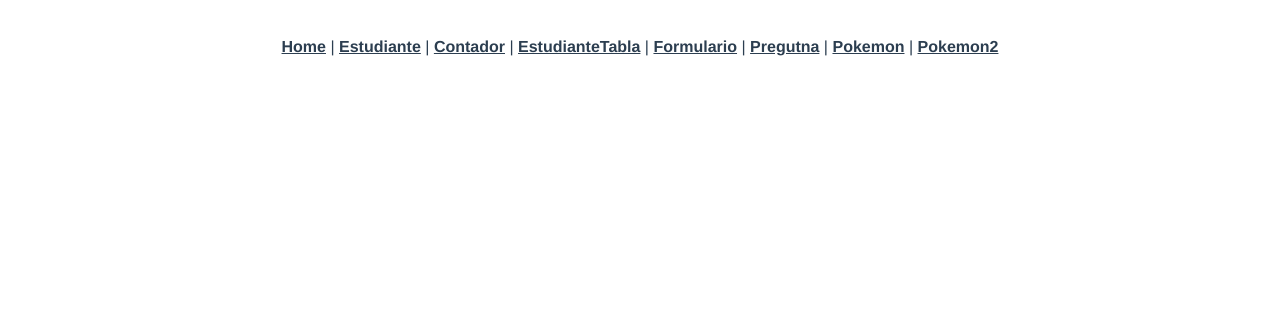
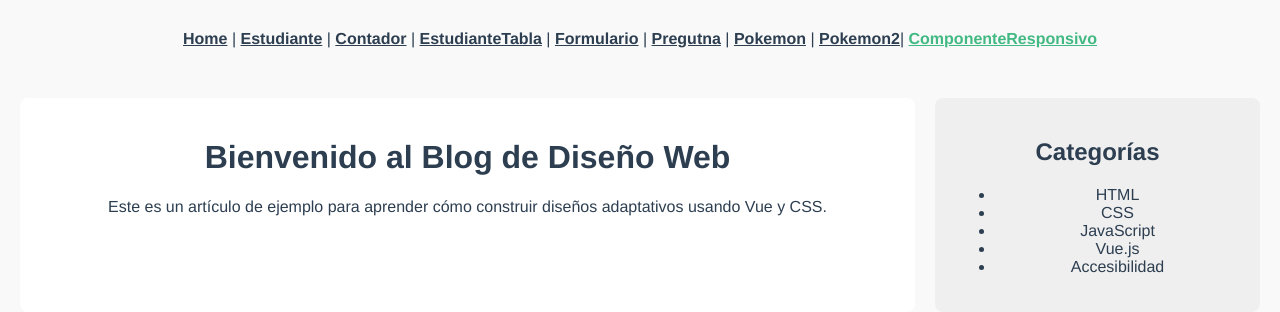
Before and after one commit to red91shadow/pw_u2_p8_router_jl, a Vue app: page /responsivoView in a window 1280 px wide. Shown: the top 312 px of the page. Built offline with nearby package versions, Linux system fonts and the light colour scheme.

Commit message:
Taller 27

```diff
--- /dev/null
+++ b/src/components/ComponenteResponsivo.vue
@@ -0,0 +1,69 @@
+<template>
+  <div class="layout">
+    <main class="contenido">
+      <h1>{{ titulo }}</h1>
+      <p>{{ articulo }}</p>
+    </main>
+
+    <aside class="sidebar">
+      <h2>Categorías</h2>
+      <ul>
+        <li v-for="categoria in categorias" :key="categoria">{{ categoria }}</li>
+      </ul>
+    </aside>
+  </div>
+</template>
+
+<script>
+export default {
+  name: "App",
+  data() {
+    return {
+      titulo: "Bienvenido al Blog de Diseño Web",
+      articulo:
+        "Este es un artículo de ejemplo para aprender cómo construir diseños adaptativos usando Vue y CSS.",
+      categorias: ["HTML", "CSS", "JavaScript", "Vue.js", "Accesibilidad"]
+    };
+  }
+};
+</script>
+
+<style>
+body {
+  margin: 0;
+  font-family: sans-serif;
+  background-color: #f9f9f9;
+}
+
+.layout {
+  display: flex;
+  flex-direction: row;
+  gap: 20px;
+  padding: 20px;
+}
+
+.contenido {
+  flex: 3;
+  background: white;
+  padding: 20px;
+  border-radius: 8px;
+}
+
+.sidebar {
+  flex: 1;
+  background: #efefef;
+  padding: 20px;
+  border-radius: 8px;
+   text-align: center;
+}
+
+/* Responsive */
+@media screen and (max-width: 768px) {
+  .layout {
+    flex-direction: column;
+  }
+  li{
+    width: 90%;
+  }
+}
+</style>
--- a/src/components/NavBar.vue
+++ b/src/components/NavBar.vue
@@ -8,7 +8,8 @@
       <router-link to="/formulario">Formulario</router-link> |
       <router-link to="/pregunta">Pregutna</router-link> |
       <router-link to="/banana">Pokemon</router-link> |
-      <router-link to="/pokemon2">Pokemon2</router-link>
+      <router-link to="/pokemon2">Pokemon2</router-link>|
+      <router-link to="/responsivoView">ComponenteResponsivo</router-link>
     </nav>
   </div>
 </template>
--- a/src/router/index.js
+++ b/src/router/index.js
@@ -93,6 +93,17 @@
     component: () =>
       import(/* webpackChunkName: "about" */ "../views/PreguntaView.vue"),
   },
+
+  {
+    path: "/responsivoView",
+    name: "componenteResponsivo",
+    // route level code-splitting
+    // this generates a separate chunk (about.[hash].js) for this route
+    // which is lazy-loaded when the route is visited.
+    // la carga perezoza involucra que no carga de inicio las paginas si no cuando la necesite
+    component: () =>
+      import(/* webpackChunkName: "about" */ "../views/ResponsivoView.vue"),
+  },
 ];
 
 const router = createRouter({
--- /dev/null
+++ b/src/views/ResponsivoView.vue
@@ -0,0 +1,15 @@
+<template>
+  <componente-responsivo/>
+</template>
+
+<script>
+import ComponenteResponsivo from '@/components/ComponenteResponsivo.vue'
+export default {
+  components: { ComponenteResponsivo },
+
+}
+</script>
+
+<style>
+
+</style>
```
